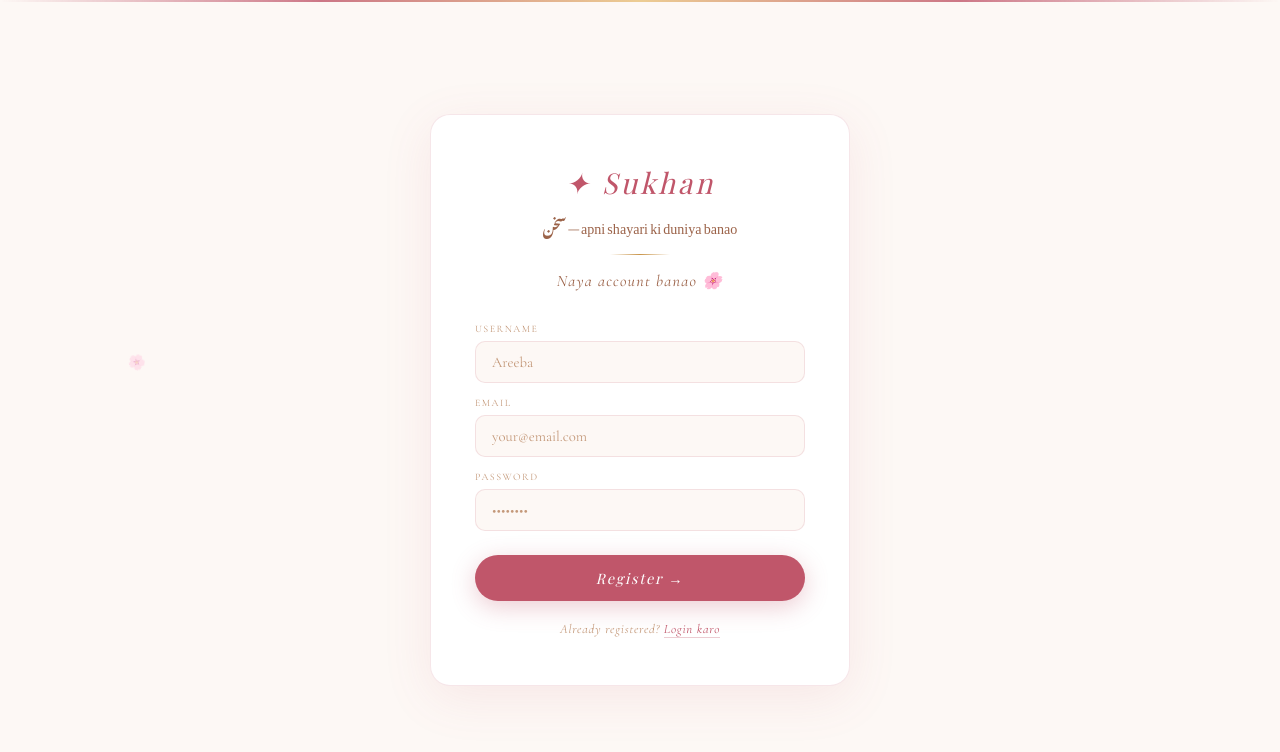
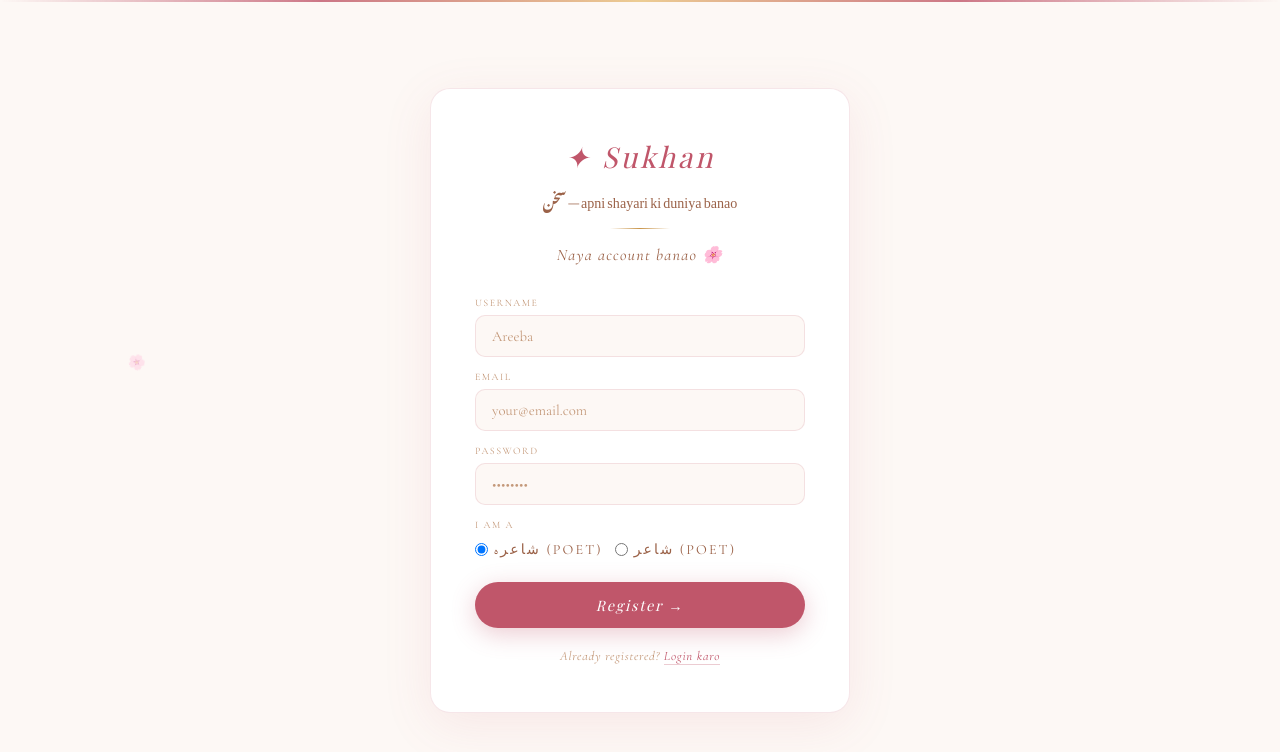
Before and after one commit to sheikhareeba245/Sukhan-app, a Flask app: page /register in a window 1280 px wide. Shown: the top 752 px of the page. Run offline with Flask 3, Linux system fonts and the light colour scheme; some web fonts are replaced.

Commit message:
Add gender to register and profile

```diff
--- a/app.py
+++ b/app.py
@@ -329,7 +329,7 @@ def edit_profile():
         return redirect(url_for('profile'))
     conn = sqlite3.connect(DB)
     c = conn.cursor()
-    c.execute('SELECT display_name, bio, city FROM users WHERE id=?', (current_user.id,))
+    c.execute('SELECT display_name, bio, city, gender FROM users WHERE id = ?', (current_user.id,))
     user_info = c.fetchone()
     conn.close()
     return render_template('edit_profile.html', user_info=user_info)
@@ -340,12 +340,13 @@ def register():
         username = request.form['username']
         email    = request.form['email']
         password = request.form['password']
+        gender   = request.form.get('gender', 'female')
         hashed   = generate_password_hash(password)
         try:
             conn = sqlite3.connect(DB)
             c = conn.cursor()
-            c.execute('INSERT INTO users (username, email, password) VALUES (?, ?, ?)',
-                      (username, email, hashed))
+            c.execute('INSERT INTO users (username, email, password, gender) VALUES (?, ?, ?, ?)',
+                      (username, email, hashed, gender))
             conn.commit()
             conn.close()
             return redirect(url_for('login'))
--- a/templates/register.html
+++ b/templates/register.html
@@ -103,6 +103,17 @@
         <label>Password</label>
         <input type="password" name="password" placeholder="••••••••" required/>
       </div>
+      <div class="field">
+  <label>I am a</label>
+  <div style="display:flex; gap:12px; margin-top:4px;">
+    <label style="display:flex;align-items:center;gap:6px;cursor:pointer;font-family:'Cormorant Garamond',serif;font-size:0.88rem;color:var(--text2);">
+      <input type="radio" name="gender" value="female" checked/> شاعرہ (Poet)
+    </label>
+    <label style="display:flex;align-items:center;gap:6px;cursor:pointer;font-family:'Cormorant Garamond',serif;font-size:0.88rem;color:var(--text2);">
+      <input type="radio" name="gender" value="male"/> شاعر (Poet)
+    </label>
+  </div>
+</div>
     </div>
     <button type="submit" class="submit-btn">Register →</button>
   </form>
```
Also changed, not shown: templates/section.html (indentation only).
